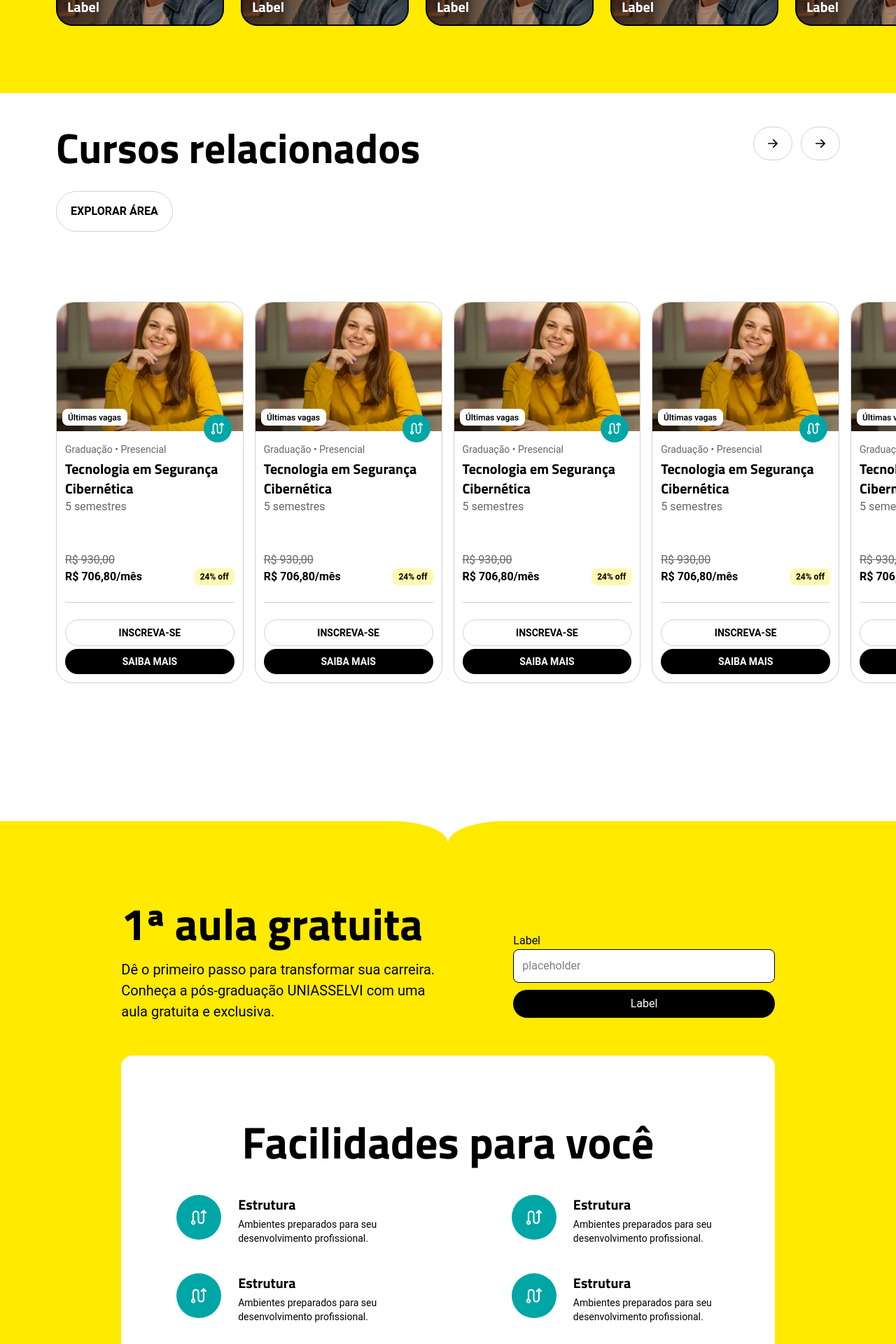
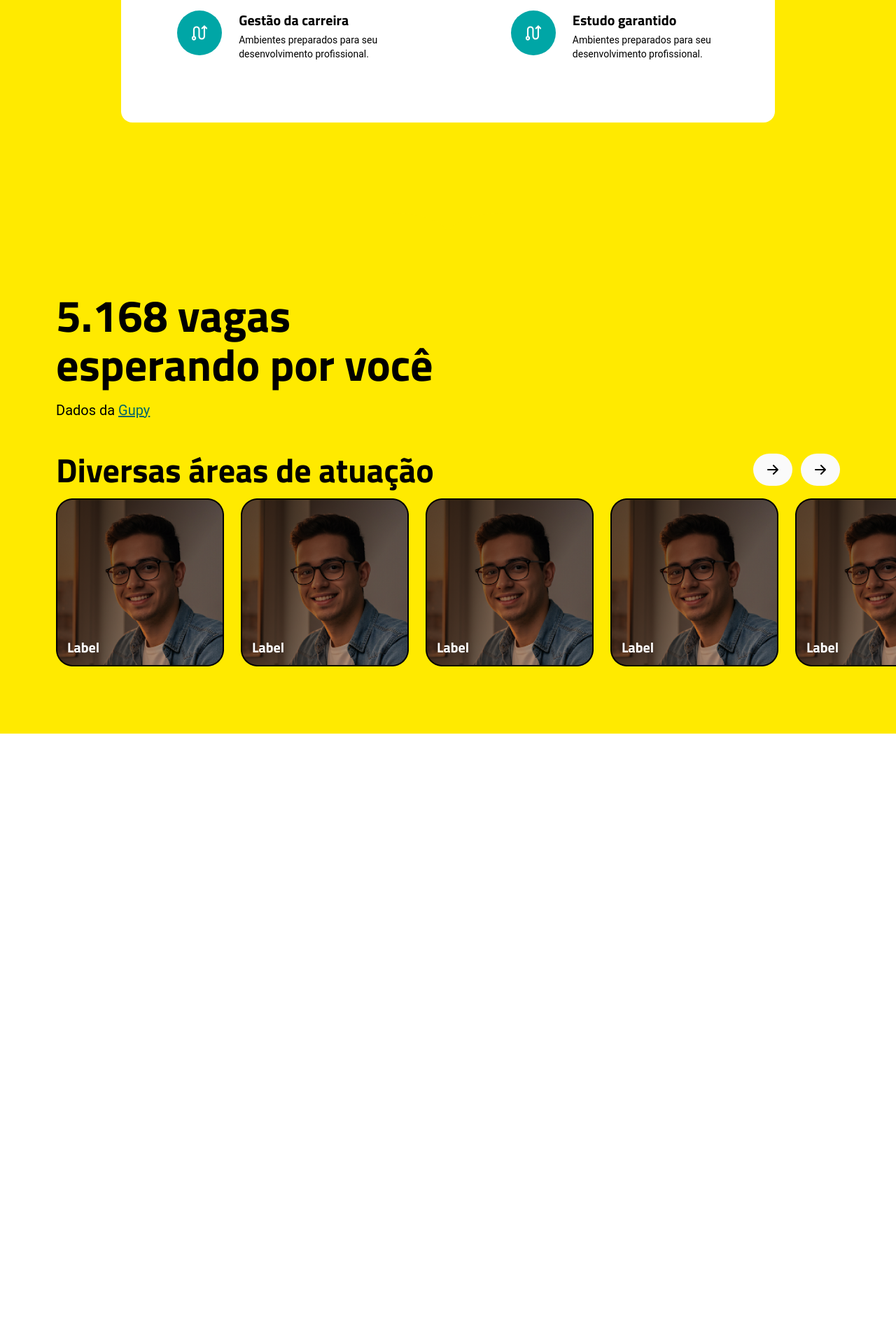
Before and after one commit to VitorAbreu/poc-vitru, an Angular app: page / in a window 1280 px wide. Shown: the part 1651-3571 px from the top of the page at 70% size. After the commit the page ends 2731 px from the top, so only its background shows below. Built offline with nearby package versions, Linux system fonts and the light colour scheme.

Commit message:
fix(poc): responsive design

```diff
--- a/angular.json
+++ b/angular.json
@@ -94,5 +94,8 @@
         }
       }
     }
+  },
+  "cli": {
+    "analytics": false
   }
 }
--- a/src/app/app.html
+++ b/src/app/app.html
@@ -14,18 +14,15 @@
   [class.sobreposition]="true"
   [brand]="brand()"
   [sobreposicao]="true"
-  backgroundClass="bg-section"
+  backgroundClass="bg-section-dual"
 >
-  <app-carousel-carrers />
-</app-section>
-<app-section>
-  <app-carousel />
+  <app-class-free />
 </app-section>
 <app-section
   [class.sobreposition]="true"
   [brand]="brand()"
   [sobreposicao]="true"
-  backgroundClass="bg-section-dual"
+  backgroundClass="bg-section"
 >
-  <app-class-free />
+  <app-carousel-carrers />
 </app-section>
--- a/src/app/shared/components/carousel-carrers/carousel-carrers.html
+++ b/src/app/shared/components/carousel-carrers/carousel-carrers.html
@@ -1,21 +1,21 @@
 <div class="py-20">
-  <div class="px-20 grid grid-cols-12">
-    <h3 class="text-[64px]/[1.1] titleVagas titillium-web-bold col-start-1 col-span-12">
+  <div class="px-6 md:px-20 grid grid-cols-12">
+    <h3 class="text-5xl md:text-[64px]/[1.1] titleVagas titillium-web-bold col-start-1 col-span-12 lg:col-span-7">
       5.168 vagas<br aria-hidden="true" />
       <span class="paragraphVagas">esperando por você</span>
     </h3>
-    <p class="paragraphVagas col-start-1 col-span-12 md:col-span-2 mt-4 text-xl">
+    <p class="paragraphVagas col-span-12 mt-4 text-xl">
       Dados da <a class="underline linkColor">Gupy</a>
     </p>
-    <h4 class="paragraphVagas text-5xl titillium-web-bold col-span-7 col-start-1 mt-12">
+    <h4 class="paragraphVagas col-start-1 col-span-12 md:col-span-7 text-2xl md:text-5xl titillium-web-bold mt-8 md:mt-12">
       Diversas áreas de atuação
     </h4>
-    <div class="mt-12 md:col-span-2 md:col-start-11 col-span-12">
+    <div class="mt-12 hidden md:block md:col-span-5">
       <div class="flex justify-end gap-3">
-        <button class="bg-zinc-50 rounded-4xl px-5 py-4">
+        <button class="bg-zinc-50 border-button button-border-radius px-5 py-4">
           <img src="/icons/Vector.svg" alt="seta direita" />
         </button>
-        <button class="bg-zinc-50 rounded-4xl px-5 py-4">
+        <button class="bg-zinc-50 border-button button-border-radius px-5 py-4">
           <img src="/icons/Vector.svg" alt="seta direita" />
         </button>
       </div>
@@ -23,7 +23,7 @@
   </div>
   <div class="carousel-container my-4">
     @for (item of items; track $index) {
-    <app-card-carrers class="carousel-card" [card]="item" />
+    <app-card-carrers class="carousel-card md:first:ml-20 first:ml-6" [card]="item" />
     }
   </div>
 </div>
--- a/src/app/shared/components/carousel-carrers/carousel-carrers.scss
+++ b/src/app/shared/components/carousel-carrers/carousel-carrers.scss
@@ -6,7 +6,6 @@
   scroll-snap-type: x mandatory;
   scroll-behavior: smooth;
   max-width: 100vw;
-  padding: 0 var(--ids_size_general_24x);
   overflow-x: scroll;
   display: flex;
   gap: 24px;
@@ -18,8 +17,4 @@
 
 .carousel-card {
   scroll-snap-align: center;
-
-  &:first-child {
-    margin-left: 5rem;
-  }
 }
--- a/src/app/shared/components/carousel/carousel.html
+++ b/src/app/shared/components/carousel/carousel.html
@@ -23,7 +23,7 @@
       </button>
     </div>
   </div>
-  <!-- grid-cols-12 gap-x-3 -->
+
   <div class="carousel-container scroll-p-5 md:scroll-p-20 p-5 md:p-20 my-5">
     <div
       class="carousel-track grid gap-x-4 grid-flow-col sm:auto-cols-[calc((100%_-_49px)_/_2)] lg:auto-cols-[calc((100%_-_49px)_/_4)] col-span-4"
--- a/src/app/shared/components/class-free/class-free.html
+++ b/src/app/shared/components/class-free/class-free.html
@@ -1,13 +1,13 @@
 <div class="p-4 md:p-20">
   <div class="grid grid-cols-12">
-    <div class="col-span-12 md:col-span-5 md:col-start-2 paragraphVagas">
-      <h3 class="text-[64px]/[1.1] titillium-web-bold">1ª aula gratuita</h3>
-      <p class="mt-4 text-[20px]">
+    <div class="col-span-12 lg:col-span-5 lg:col-start-2 paragraphVagas">
+      <h3 class="text-[32px]/[1.1] md:text-[64px]/[1.1] titillium-web-bold">1ª aula gratuita</h3>
+      <p class="mt-6 md:mt-4 text-base md:text-[20px]">
         Dê o primeiro passo para transformar sua carreira. Conheça a pós-graduação UNIASSELVI com
         uma aula gratuita e exclusiva.
       </p>
     </div>
-    <div class="mt-6 md:mt-12 col-span-12 md:col-start-8 md:col-span-4 border-black">
+    <div class="mt-6 md:mt-12 col-span-12 lg:col-start-8 lg:col-span-4 border-black">
       <label for="classFree">
         <span class="paragraphVagas">Label</span>
         <input
@@ -19,85 +19,34 @@
       </label>
       <button class="rounded-4xl mt-2.5 px-4 py-2 bg-black text-white w-full">Label</button>
     </div>
-    <div class="grid col-span-10 rounded-2xl p-9 md:py-22 md:px-0 col-start-2 mt-12 bg-[#FFFFFF]">
+    <div class="grid col-span-12 md:col-span-10 rounded-2xl p-8 md:py-22 md:px-0 md:col-start-2 mt-5 md:mt-12 bg-[#FFFFFF]">
       <h4
-        class="justify-self-center text-2xl sm:text-3xl md:text-5xl lg:text-[64px]/[1.1] titillium-web-bold"
+        class="justify-self-center text-2xl sm:text-3xl lg:text-[64px]/[1.1] titillium-web-bold"
       >
         Facilidades para você
       </h4>
-      <div class="mt-10">
-        <div class="flex gap-6 justify-around flex-wrap">
-          <div class="flex">
+      <div class="mt-10 flex flex-col gap-5 lg:grid lg:grid-cols-2">
+        @for (item of classFreeItens; track $index) {
+        <div class="flex flex-row justify-center">
+          <div>
             <div
-              class="button-border-radius w-[64px] h-[64px] bg-secondary-500 flex align-center justify-center mr-6"
+              class="button-border-radius w-[52px] h-[52px] md:w-[64px] md:h-[64px] bg-secondary-500 flex align-center justify-center mr-4 md:mr-6"
             >
               <img
-                src="/icons/direction.svg"
+                [src]="item.icon"
                 class="scale-[0.7] px-4 py-4 text-lg"
                 alt="seta direita"
               />
             </div>
-            <div class="w-[209px]">
-              <h4 class="text-xl titillium-web-bold">Estrutura</h4>
-              <p class="text-sm mt-1 flex flex-wrap">
-                Ambientes preparados para seu desenvolvimento profissional.
-              </p>
-            </div>
           </div>
-          <div class="flex">
-            <div
-              class="button-border-radius w-[64px] h-[64px] bg-secondary-500 flex align-center justify-center mr-6"
-            >
-              <img
-                src="/icons/direction.svg"
-                class="scale-[0.7] px-4 py-4 text-lg"
-                alt="seta direita"
-              />
-            </div>
-            <div class="w-[209px]">
-              <h4 class="text-xl titillium-web-bold">Estrutura</h4>
-              <p class="text-sm mt-1 flex flex-wrap">
-                Ambientes preparados para seu desenvolvimento profissional.
-              </p>
-            </div>
+          <div class="md:max-w-[209px]">
+            <h4 class="text-base md:text-xl titillium-web-bold">{{item.title}}</h4>
+            <p class="text-sm mt-1 flex flex-wrap">
+              {{item.text}}
+            </p>
           </div>
         </div>
-        <div class="flex gap-6 justify-around flex-wrap mt-6 lg:mt-10">
-          <div class="flex">
-            <div
-              class="button-border-radius w-[64px] h-[64px] bg-secondary-500 flex align-center justify-center mr-6"
-            >
-              <img
-                src="/icons/direction.svg"
-                class="scale-[0.7] px-4 py-4 text-lg"
-                alt="seta direita"
-              />
-            </div>
-            <div class="w-[209px]">
-              <h4 class="text-xl titillium-web-bold">Estrutura</h4>
-              <p class="text-sm mt-1">
-                Ambientes preparados para seu desenvolvimento profissional.
-              </p>
-            </div>
-          </div>
-          <div class="flex">
-            <div
-              class="button-border-radius w-[64px] h-[64px] bg-secondary-500 flex align-center justify-center mr-6"
-            >
-              <img
-                src="/icons/direction.svg"
-                class="scale-[0.7] px-4 py-4 text-lg"
-                alt="seta direita"
-              />
-            </div>
-            <div class="w-[209px]">
-              <h4 class="text-xl titillium-web-bold">Estrutura</h4>
-              <p class="text-sm mt-1 flex flex-wrap">
-                Ambientes preparados para seu desenvolvimento profissional.
-              </p>
-            </div>
-          </div>
-        </div>
+        }
       </div>
     </div>
   </div>
--- a/src/app/shared/components/class-free/class-free.ts
+++ b/src/app/shared/components/class-free/class-free.ts
@@ -1,4 +1,5 @@
 import { Component } from '@angular/core';
+import { iClassFreeItens } from '../../interfaces/class-free-itens.interface';
 
 @Component({
   selector: 'app-class-free',
@@ -7,5 +8,26 @@ import { Component } from '@angular/core';
   styleUrl: './class-free.scss',
 })
 export class ClassFree {
-
+  classFreeItens: iClassFreeItens[] = [
+    {
+      icon: '/icons/direction.svg',
+      title: 'Main Label',
+      text: 'Escolha quando e onde estudar, com total liberdade de horários.'
+    },
+    {
+      icon: '/icons/direction.svg',
+      title: 'Estrutura',
+      text: 'Ambientes preparados para seu desenvolvimento profissional.'
+    },
+    {
+      icon: '/icons/direction.svg',
+      title: 'Gestão da carreira',
+      text: 'Ambientes preparados para seu desenvolvimento profissional.'
+    },
+    {
+      icon: '/icons/direction.svg',
+      title: 'Estudo garantido',
+      text: 'Ambientes preparados para seu desenvolvimento profissional.'
+    }
+  ]
 }
--- /dev/null
+++ b/src/app/shared/interfaces/class-free-itens.interface.ts
@@ -0,0 +1,5 @@
+export interface iClassFreeItens {
+    icon: string,
+    title: string,
+    text: string
+}
```
Also changed, not shown: 1 other file (tests, documents, lock files or other folders).
